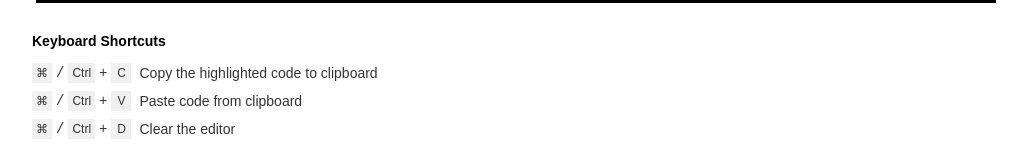
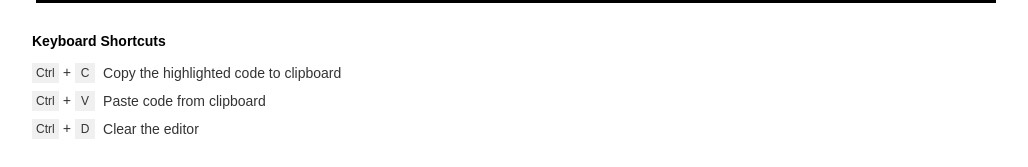
Before and after one commit to savioruz/syntax-highlighter, a SvelteKit app: page / in a window 1280 px wide. Shown: the part 785-952 px from the top of the page, without its empty margins (128-1156 px from the left). Built offline with nearby package versions, Linux system fonts and the light colour scheme.

Commit message:
feat: update keyboard shortcuts to dynamically display the correct key for copy, paste, and clear actions

```diff
--- a/src/routes/+page.svelte
+++ b/src/routes/+page.svelte
@@ -23,6 +23,8 @@
 
 	let highlightedHtml = $state('');
 	let textareaElement: HTMLTextAreaElement;
+
+    const kbdKey = /Mac/.test(navigator.platform) ? '⌘' : 'Ctrl';
 
 	const copyToClipboard = useCopyToClipboard();
 	const syncScroll = useSyncScroll(() => textareaElement, () => editorElement);
@@ -171,19 +173,19 @@
         <ul class="space-y-2 text-sm text-muted-foreground">
             <li class="flex items-center gap-2">
                 <Kbd.Group>
-                    <Kbd.Root>⌘</Kbd.Root>/<Kbd.Root>Ctrl</Kbd.Root> + <Kbd.Root>C</Kbd.Root>
+                    <Kbd.Root>{kbdKey}</Kbd.Root> + <Kbd.Root>C</Kbd.Root>
                 </Kbd.Group>
                 <span>Copy the highlighted code to clipboard</span>
             </li>
             <li class="flex items-center gap-2">
                 <Kbd.Group>
-                    <Kbd.Root>⌘</Kbd.Root>/<Kbd.Root>Ctrl</Kbd.Root> + <Kbd.Root>V</Kbd.Root>
+                    <Kbd.Root>{kbdKey}</Kbd.Root> + <Kbd.Root>V</Kbd.Root>
                 </Kbd.Group>
                 <span>Paste code from clipboard</span>
             </li>
             <li class="flex items-center gap-2">
                 <Kbd.Group>
-                    <Kbd.Root>⌘</Kbd.Root>/<Kbd.Root>Ctrl</Kbd.Root> + <Kbd.Root>D</Kbd.Root>
+                    <Kbd.Root>{kbdKey}</Kbd.Root> + <Kbd.Root>D</Kbd.Root>
                 </Kbd.Group>
                 <span>Clear the editor</span>
             </li>
```
